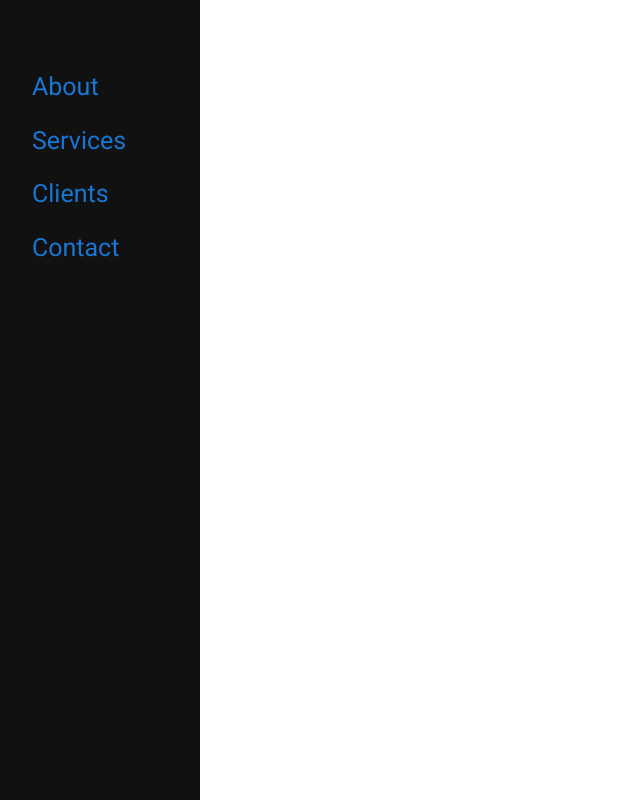
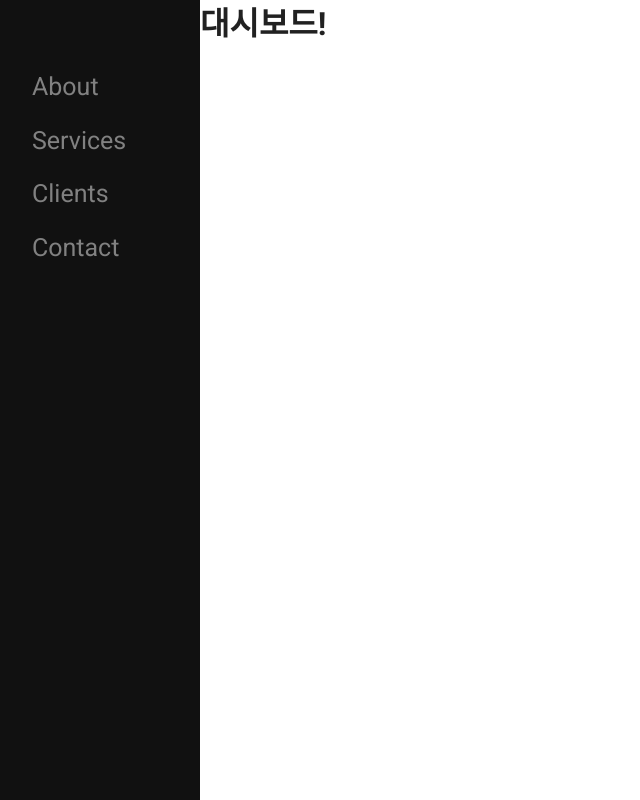
Before and after one commit to go95305/CheckSource, a Vue app in the folder frontend/: page /dashboard in a window 1280 px wide. Shown: the whole page, without its empty margins (0-640 px from the left). Built offline with nearby package versions, Linux system fonts and the light colour scheme.

Commit message:
[frontend] fix : navbar 위치 변경
App.vue에서 Login, Navbar를 포함한 다른 페이지를 보여주기 위해 변경

```diff
--- a/frontend/src/App.vue
+++ b/frontend/src/App.vue
@@ -1,21 +1,15 @@
 <template>
   <v-app>
-    <navbar></navbar>
-    <v-main id="main">
       <router-view></router-view>
-    </v-main>
   </v-app>
 </template>
 
 <script>
-import "@/assets/css/App.css"
-import Navbar from './views/Navbar.vue';
 
 export default {
   name: "App",
 
   components: {
-    Navbar,
   },
 
   data: () => ({
--- a/frontend/src/assets/css/App.css
+++ b/frontend/src/assets/css/Main/Index.css
@@ -1,3 +1,3 @@
 #main {
     margin-left: 200px; /* Same as the width of the sidenav */
-}
+  }
--- /dev/null
+++ b/frontend/src/assets/css/Main/Navbar.css
@@ -0,0 +1,28 @@
+/* The side navigation menu */
+.sidenav {
+  height: 100%; /* 100% Full-height */
+  width: 200px; /* 0 width - change this with JavaScript */
+  position: fixed; /* Stay in place */
+  z-index: 1; /* Stay on top */
+  top: 0; /* Stay at the top */
+  left: 0;
+  background-color: #111; /* Black*/
+  overflow-x: hidden; /* Disable horizontal scroll */
+  padding-top: 60px; /* Place content 60px from the top */
+  transition: 0.5s; /* 0.5 second transition effect to slide in the sidenav */
+}
+
+/* The navigation menu links */
+.sidenav a {
+  padding: 8px 8px 8px 32px;
+  text-decoration: none;
+  font-size: 25px;
+  color: #818181;
+  display: block;
+  transition: 0.3s;
+}
+
+/* When you mouse over the navigation links, change their color */
+.sidenav a:hover {
+  color: #f1f1f1;
+}
--- a/frontend/src/assets/css/Navbar.css
+++ /dev/null
@@ -1,28 +0,0 @@
-/* The side navigation menu */
-.sidenav {
-    height: 100%; /* 100% Full-height */
-    width: 200px; /* 0 width - change this with JavaScript */
-    position: fixed; /* Stay in place */
-    z-index: 1; /* Stay on top */
-    top: 0; /* Stay at the top */
-    left: 0;
-    background-color: #111; /* Black*/
-    overflow-x: hidden; /* Disable horizontal scroll */
-    padding-top: 60px; /* Place content 60px from the top */
-    transition: 0.5s; /* 0.5 second transition effect to slide in the sidenav */
-  }
-
-  /* The navigation menu links */
-  .sidenav a {
-    padding: 8px 8px 8px 32px;
-    text-decoration: none;
-    font-size: 25px;
-    color: #818181;
-    display: block;
-    transition: 0.3s;
-  }
-
-  /* When you mouse over the navigation links, change their color */
-  .sidenav a:hover {
-    color: #f1f1f1;
-  }
--- a/frontend/src/router/index.js
+++ b/frontend/src/router/index.js
@@ -1,6 +1,7 @@
 import Vue from "vue";
 import VueRouter from "vue-router";
-import DashBoard from "../views/DashBoard/DashBoard.vue";
+import DashBoard from "../views/DashBoard/DashBoard";
+import Index from "../views/Main/Index"
 
 Vue.use(VueRouter);
 
@@ -10,6 +11,17 @@ const routes = [
     name: "DashBoard",
     component: DashBoard,
   },
+  { path: '/',
+    name:"Index",
+    component: Index,
+      children: [
+        {
+          path: '/dashboard',
+          name: "DashBoard",
+          component: DashBoard
+        },
+      ]
+    }
 ];
 
 const router = new VueRouter({
--- /dev/null
+++ b/frontend/src/views/Main/Index.vue
@@ -0,0 +1,17 @@
+<template>
+  <div>
+    <navbar></navbar>
+    <router-view id="main"></router-view>
+  </div>
+</template>
+
+<script>
+import Navbar from '@/views/Main/Navbar.vue';
+
+export default {
+   name: "Index",
+  components: { Navbar },
+};
+</script>
+<style scoped src="@/assets/css/Main/Index.css">
+</style>
--- /dev/null
+++ b/frontend/src/views/Main/Navbar.vue
@@ -0,0 +1,18 @@
+<template>
+  <nav id="mySidenav" class="sidenav">
+      <a href="#">About</a>
+      <a href="#">Services</a>
+      <a href="#">Clients</a>
+      <a href="#">Contact</a>
+    </nav>
+</template>
+
+<script>
+export default {
+    name:"Navbar",
+  components: {  },
+};
+</script>
+
+<style scoped src="@/assets/css/Main/Navbar.css">
+</style>
--- a/frontend/src/views/Navbar.vue
+++ /dev/null
@@ -1,17 +0,0 @@
-<template>
-  <div id="mySidenav" class="sidenav">
-
-    <a href="#">About</a>
-    <a href="#">Services</a>
-    <a href="#">Clients</a>
-    <a href="#">Contact</a>
-  </div>
-</template>
-
-<script>
-import "@/assets/css/Navbar.css"
-
-export default {
-  name: "Navbar",
-};
-</script>
```
